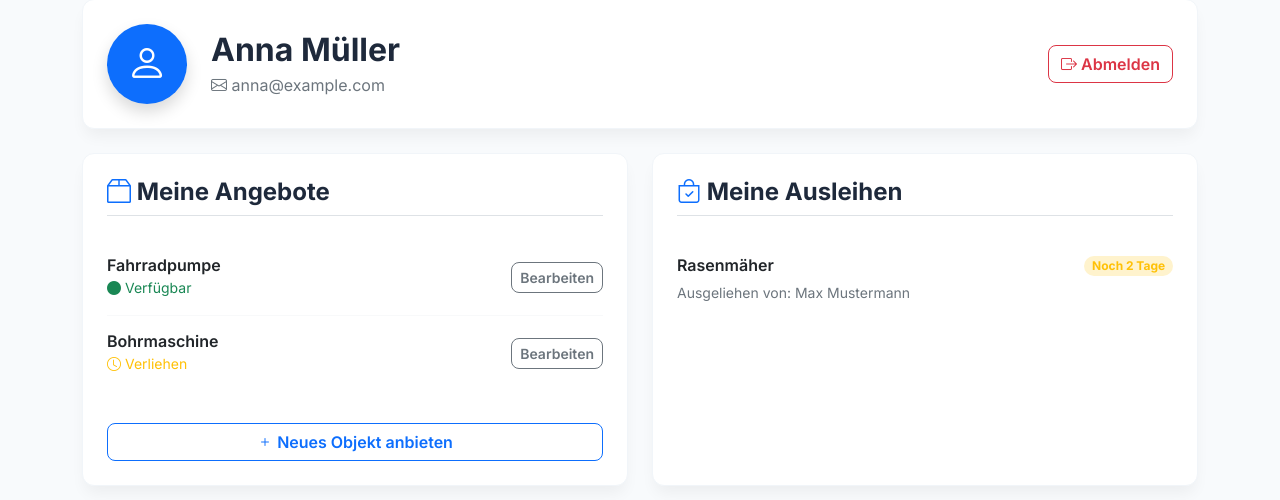
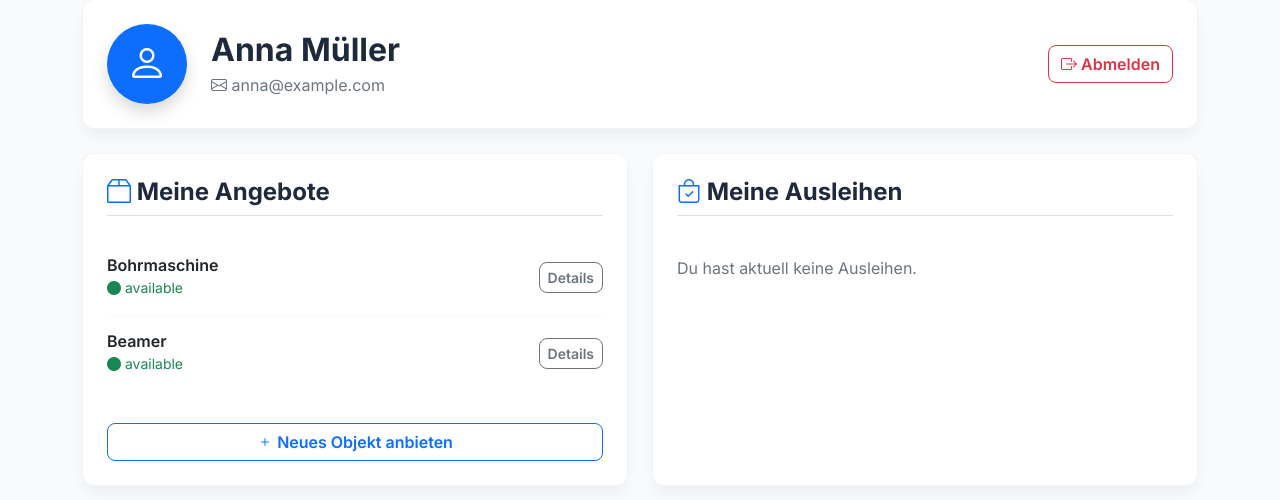
Before and after one commit to wendysharonial-sudo/Locallend-Gruppe-5, a Flask app: page /profile in a window 1280 px wide. Shown: the part 189-689 px from the top of the page. Run offline with Flask 3, Linux system fonts and the light colour scheme; the visitor is signed in with stand-in values (Sample User, id 1).

Commit message:
Connect profile page with database data

```diff
--- a/app.py
+++ b/app.py
@@ -79,7 +79,7 @@ def register():
         ).scalar()
 
         if existing_user:
-            return "Email already registered."
+            return render_template("register.html", error="Diese E-Mail ist bereits registriert.")
 
         hashed_password = generate_password_hash(password)
 
@@ -215,7 +215,40 @@ def add_item():
     return render_template("add_item.html")
 
 
+@app.route("/request/<int:item_id>")
+def create_request(item_id):
+    if "user_id" not in session:
+        return redirect(url_for("login"))
 
+    item = db.session.get(Item, item_id)
+
+    if item is None:
+        abort(404)
+
+    if item.user_id == session["user_id"]:
+        return redirect(url_for("profile"))
+
+    existing_request = db.session.execute(
+        db.select(BorrowRequest).filter_by(
+            item_id=item_id,
+            borrower_id=session["user_id"],
+            status="pending"
+        )
+    ).scalar()
+
+    if existing_request:
+        return redirect(url_for("request_page"))
+
+    new_request = BorrowRequest(
+        item_id=item_id,
+        borrower_id=session["user_id"],
+        status="pending"
+    )
+
+    db.session.add(new_request)
+    db.session.commit()
+
+    return redirect(url_for("requests_page"))
 
 @app.route("/requests")
 def requests_page():
--- a/templates/profile.html
+++ b/templates/profile.html
@@ -33,24 +33,22 @@
                 <h4 class="fw-bold mb-4 border-bottom pb-2"><i class="bi bi-box2 text-primary"></i> Meine Angebote</h4>
 
                 <ul class="list-group list-group-flush">
-                    <!-- Platzhalter-Item 1 -->
+                    {% if my_items %}
+                        {% for item in my_items %}
                     <li
                         class="list-group-item d-flex justify-content-between align-items-center px-0 py-3 border-light">
                         <div>
-                            <h6 class="mb-0 fw-semibold">Fahrradpumpe</h6>
-                            <small class="text-success"><i class="bi bi-circle-fill"></i> Verfügbar</small>
+                            <h6 class="mb-0 fw-semibold">{{ item.title }}</h6>
+                            <small class="text-success"><i class="bi bi-circle-fill"></i> {{ item.availability }}</small>
                         </div>
-                        <button class="btn btn-sm btn-outline-secondary btn-custom">Bearbeiten</button>
+                        <a href="/item/{{ item.item_id }}" class="btn btn-sm btn-outline-secondary btn-custom">Details</a>
                     </li>
-                    <!-- Platzhalter-Item 2 -->
-                    <li
-                        class="list-group-item d-flex justify-content-between align-items-center px-0 py-3 border-light">
-                        <div>
-                            <h6 class="mb-0 fw-semibold">Bohrmaschine</h6>
-                            <small class="text-warning"><i class="bi bi-clock"></i> Verliehen</small>
-                        </div>
-                        <button class="btn btn-sm btn-outline-secondary btn-custom">Bearbeiten</button>
+                    {% endfor %}
+                {% else %}
+                    <li class="list-group-item px-0 py-3 border-light text-secondary">
+                        Du hast noch keine Objekte angeboten.
                     </li>
+                {% endif %}
                 </ul>
 
                 <div class="mt-4 pt-2 text-center">
@@ -68,13 +66,28 @@
 
                 <ul class="list-group list-group-flush">
                     <!-- Platzhalter für ausgeliehene Dinge -->
+                    {% if my_requests %}
+                        {% for req in my_requests %}
+
                     <li class="list-group-item px-0 py-3 border-light">
-                        <div class="d-flex justify-content-between align-items-center mb-1">
-                            <h6 class="mb-0 fw-semibold">Rasenmäher</h6>
-                            <span class="badge bg-warning-subtle text-warning rounded-pill">Noch 2 Tage</span>
-                        </div>
-                        <small class="text-secondary">Ausgeliehen von: Max Mustermann</small>
+
+                            <h6 class="mb-0 fw-semibold">
+                            Anfrage #{{ req.request_id }}</h6>
+
+                            <small>
+                                Status: {{ req.status }}
+                            </small>
                     </li>
+
+                    {% endfor %}
+
+                {% else %}
+
+                <li class="list-group-item px-0 py-3 border-light text-secondary">
+                    Du hast aktuell keine Ausleihen.
+                </li>
+
+                {%endif%}
                 </ul>
             </div>
         </div>
```
